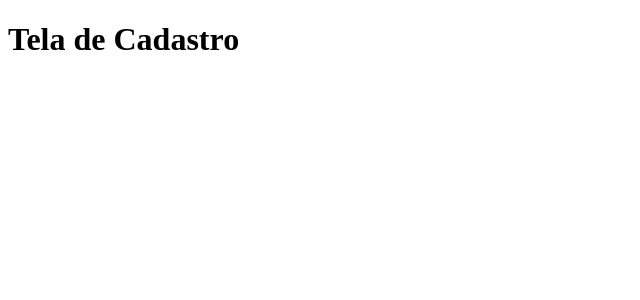
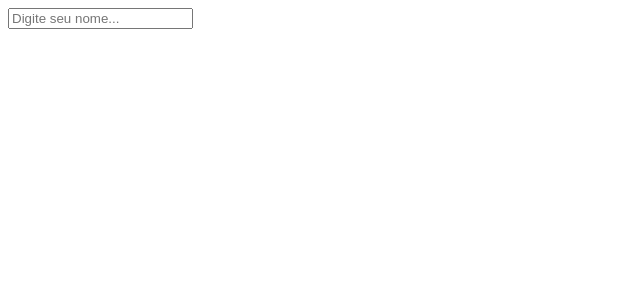
Before and after one commit to carlosMachado1/arvore-do-curso, a Next.js app in the folder arvore-do-curso-frontend/: page /cadastro in a window 1280 px wide. Shown: the top 300 px of the page, without its empty margins (0-640 px from the left). Built offline with nearby package versions, Linux system fonts and the light colour scheme.

Commit message:
Esqueleto da página de cadastro de usuário quase finalizado.

```diff
--- a/arvore-do-curso-frontend/package.json
+++ b/arvore-do-curso-frontend/package.json
@@ -9,10 +9,12 @@
         "lint": "next lint"
     },
     "dependencies": {
+        "formik": "^2.2.9",
         "next": "11.0.1",
         "react": "17.0.2",
         "react-dom": "17.0.2",
-        "react-hook-form": "^7.11.1"
+        "react-hook-form": "^7.11.1",
+        "yup": "^0.32.9"
     },
     "devDependencies": {
         "@types/react": "17.0.14",
--- /dev/null
+++ b/arvore-do-curso-frontend/src/interfaces/cadastro.ts
@@ -0,0 +1,6 @@
+export interface CadastroForm{
+    nome: string;
+    email: string
+    senha: string
+    confirmSenha: string
+}
--- a/arvore-do-curso-frontend/src/pages/cadastro/index.tsx
+++ b/arvore-do-curso-frontend/src/pages/cadastro/index.tsx
@@ -1,5 +1,31 @@
+import Head from "next/head"
+import Link from "next/link"
+import {CadastroForm} from "../../interfaces/cadastro"
+import { useForm, SubmitHandler } from "react-hook-form"
+
+
 export default function Cadastro() {
+    const {
+        register,
+        handleSubmit,
+        formState: { errors },
+    } = useForm<CadastroForm>()
+    const onSubmit: SubmitHandler<CadastroForm> = (data) => console.log(data)
     return (
-        <h1>Tela de Cadastro</h1>
+        <div>
+            <Head>
+                <title>Cadastro de Usuário</title>
+            </Head>
+            <div>
+                <form onSubmit={handleSubmit(onSubmit)}>
+                    <div>
+                        <label>
+                            <input {...register("nome", {required: true, pattern: /[\w]+/})}
+                            placeholder="Digite seu nome..."/>
+                        </label>
+                    </div>
+                </form>
+            </div>
+        </div>
     )
 }
```
Also changed, not shown: 1 other file (tests, documents, lock files or other folders).
